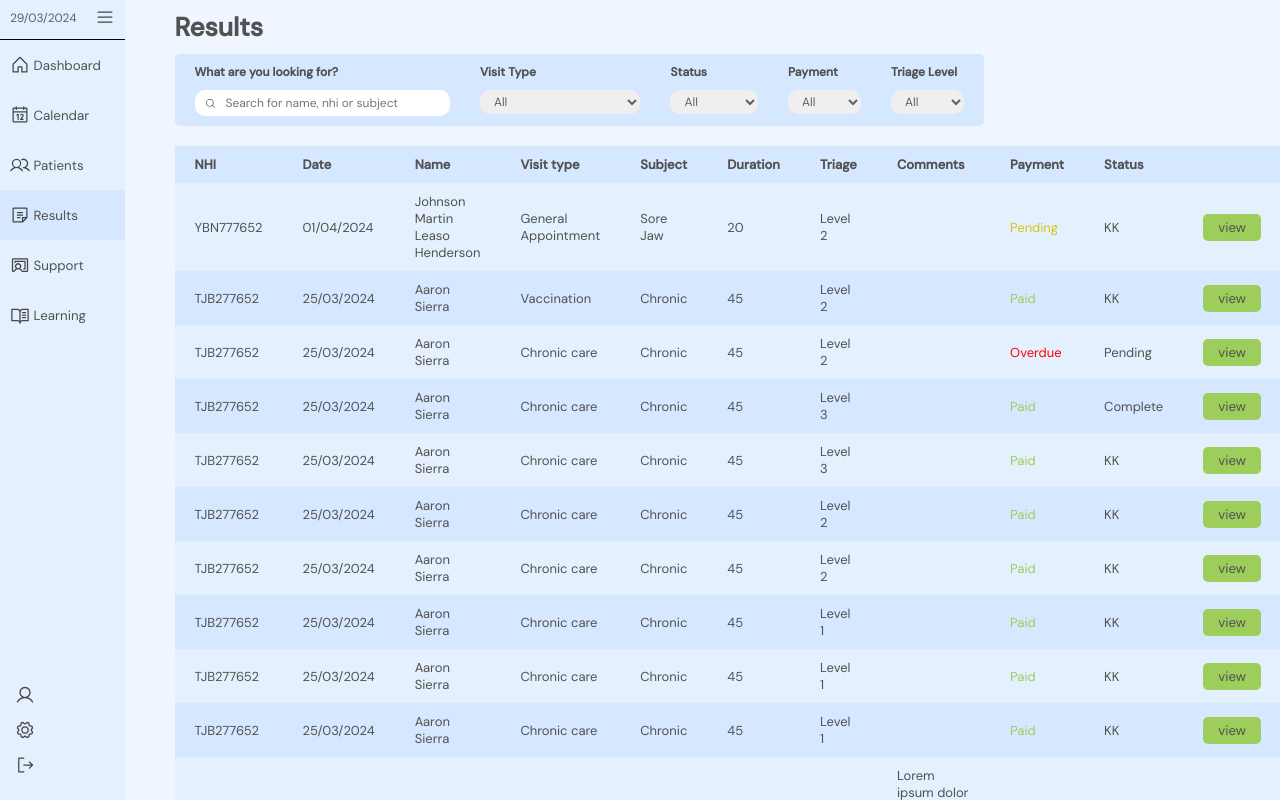
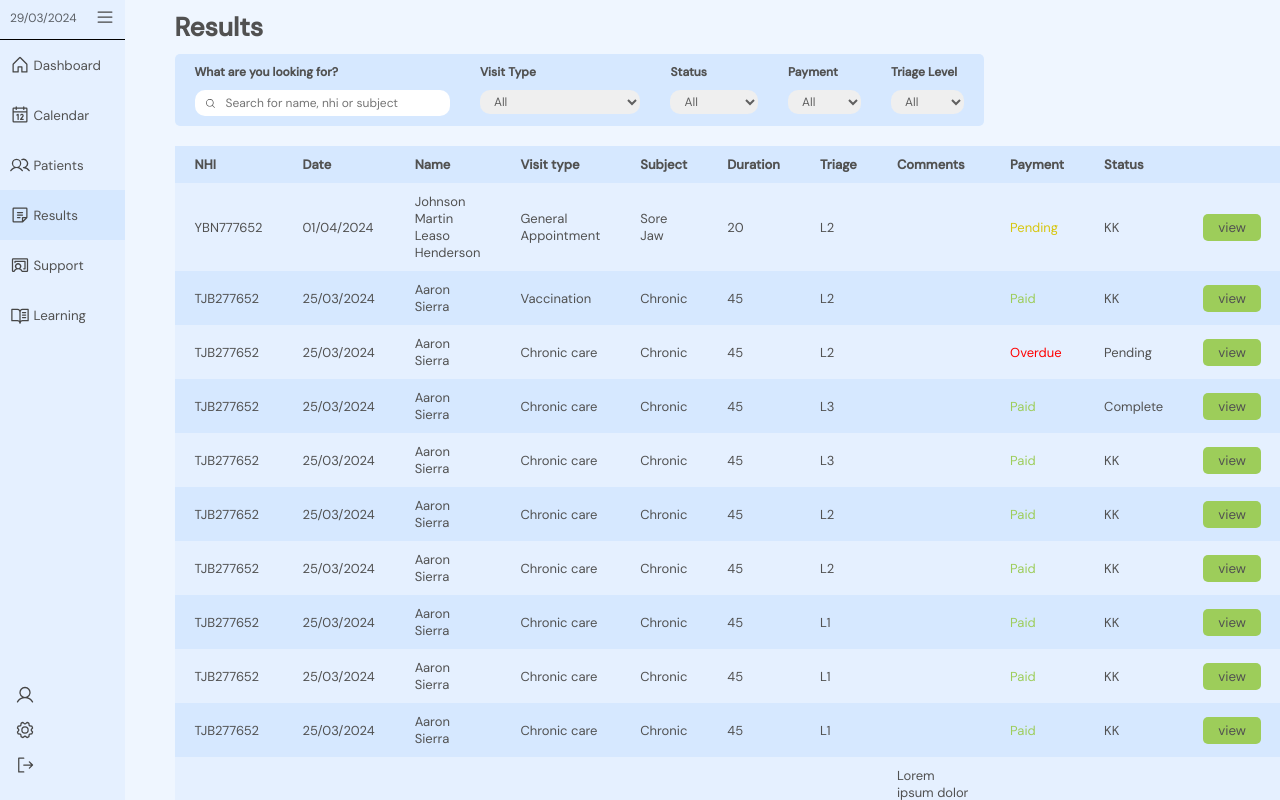
Before and after one commit to DiamondD7/yougotjob_client, a React (Vite) app: page /home in a window 1280 px wide. Both pictures are taken after a click on the button "Results". Shown: the top 800 px of the page. Built offline with nearby package versions, Linux system fonts and the light colour scheme.

Commit message:
changed data

```diff
--- a/src/assets/js/usermock.js
+++ b/src/assets/js/usermock.js
@@ -40,7 +40,7 @@ export const PatientResultData = [
     VisitType: "General Appointment",
     Subject: "Sore Jaw",
     Duration: "20",
-    TriageLevel:"Level 2",
+    TriageLevel:"L2",
     Comments: "",
     Payment: "Pending",
     Status: "KK",
@@ -53,7 +53,7 @@ export const PatientResultData = [
     VisitType: "Vaccination",
     Subject: "Chronic",
     Duration: "45",
-    TriageLevel:"Level 2",
+    TriageLevel:"L2",
     Comments: "",
     Payment: "Paid",
     Status: "KK",
@@ -66,7 +66,7 @@ export const PatientResultData = [
     VisitType: "Chronic care",
     Subject: "Chronic",
     Duration: "45",
-    TriageLevel:"Level 2",
+    TriageLevel:"L2",
     Comments: "",
     Payment: "Overdue",
     Status: "Pending",
@@ -79,7 +79,7 @@ export const PatientResultData = [
     VisitType: "Chronic care",
     Subject: "Chronic",
     Duration: "45",
-    TriageLevel:"Level 3",
+    TriageLevel:"L3",
     Comments: "",
     Payment: "Paid",
     Status: "Complete",
@@ -92,7 +92,7 @@ export const PatientResultData = [
     VisitType: "Chronic care",
     Subject: "Chronic",
     Duration: "45",
-    TriageLevel:"Level 3",
+    TriageLevel:"L3",
     Comments: "",
     Payment: "Paid",
     Status: "KK",
@@ -105,7 +105,7 @@ export const PatientResultData = [
     VisitType: "Chronic care",
     Subject: "Chronic",
     Duration: "45",
-    TriageLevel:"Level 2",
+    TriageLevel:"L2",
     Comments: "",
     Payment: "Paid",
     Status: "KK",
@@ -118,7 +118,7 @@ export const PatientResultData = [
     VisitType: "Chronic care",
     Subject: "Chronic",
     Duration: "45",
-    TriageLevel:"Level 2",
+    TriageLevel:"L2",
     Comments: "",
     Payment: "Paid",
     Status: "KK",
@@ -131,7 +131,7 @@ export const PatientResultData = [
     VisitType: "Chronic care",
     Subject: "Chronic",
     Duration: "45",
-    TriageLevel:"Level 1",
+    TriageLevel:"L1",
     Comments: "",
     Payment: "Paid",
     Status: "KK",
@@ -144,7 +144,7 @@ export const PatientResultData = [
     VisitType: "Chronic care",
     Subject: "Chronic",
     Duration: "45",
-    TriageLevel:"Level 1",
+    TriageLevel:"L1",
     Comments: "",
     Payment: "Paid",
     Status: "KK",
@@ -157,7 +157,7 @@ export const PatientResultData = [
     VisitType: "Chronic care",
     Subject: "Chronic",
     Duration: "45",
-    TriageLevel:"Level 1",
+    TriageLevel:"L1",
     Comments: "",
     Payment: "Paid",
     Status: "KK",
@@ -170,7 +170,7 @@ export const PatientResultData = [
     VisitType: "Chronic care",
     Subject: "Chronic",
     Duration: "45",
-    TriageLevel:"Level 1",
+    TriageLevel:"L1",
     Comments:
       "Lorem ipsum dolor sit amet, consectetur adipisicing elit. Minus iure quae accusamus tenetur quibusdam esse porro iusto",
     Payment: "Paid",
@@ -184,7 +184,7 @@ export const PatientResultData = [
     VisitType: "Chronic care",
     Subject: "Chronic",
     Duration: "45",
-    TriageLevel:"Level 1",
+    TriageLevel:"L1",
     Comments: "",
     Payment: "Paid",
     Status: "KK",
@@ -197,7 +197,7 @@ export const PatientResultData = [
     VisitType: "Chronic care",
     Subject: "Chronic",
     Duration: "45",
-    TriageLevel:"Level 2",
+    TriageLevel:"L2",
     Comments: "",
     Payment: "Paid",
     Status: "KK",
@@ -210,7 +210,7 @@ export const PatientResultData = [
     VisitType: "Chronic care",
     Subject: "Chronic",
     Duration: "45",
-    TriageLevel:"Level 2",
+    TriageLevel:"L2",
     Comments: "",
     Payment: "Paid",
     Status: "KK",
@@ -223,7 +223,7 @@ export const PatientResultData = [
     VisitType: "Chronic care",
     Subject: "Chronic",
     Duration: "45",
-    TriageLevel:"Level 2",
+    TriageLevel:"L2",
     Comments: "",
     Payment: "Paid",
     Status: "KK",
@@ -236,7 +236,7 @@ export const PatientResultData = [
     VisitType: "Chronic care",
     Subject: "Chronic",
     Duration: "45",
-    TriageLevel:"Level 2",
+    TriageLevel:"L2",
     Comments: "",
     Payment: "Paid",
     Status: "KK",
--- a/src/components/Results/Results.jsx
+++ b/src/components/Results/Results.jsx
@@ -84,9 +84,9 @@ const FilterResults = ({
             onChange={(e) => setSearchField(e.target.value)}
           >
             <option value="">All</option>
-            <option>Level 1</option>
-            <option>Level 2</option>
-            <option>Level 3</option>
+            <option>L1</option>
+            <option>L2</option>
+            <option>L3</option>
           </select>
         </div>
       </div>
```
